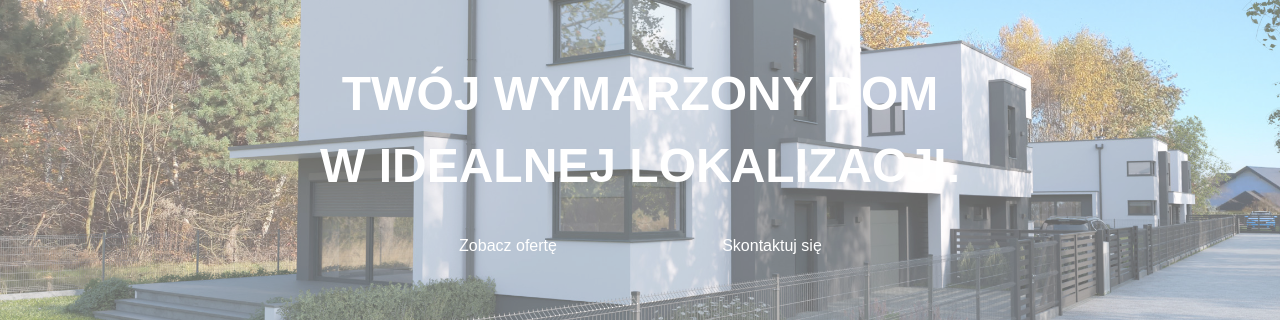
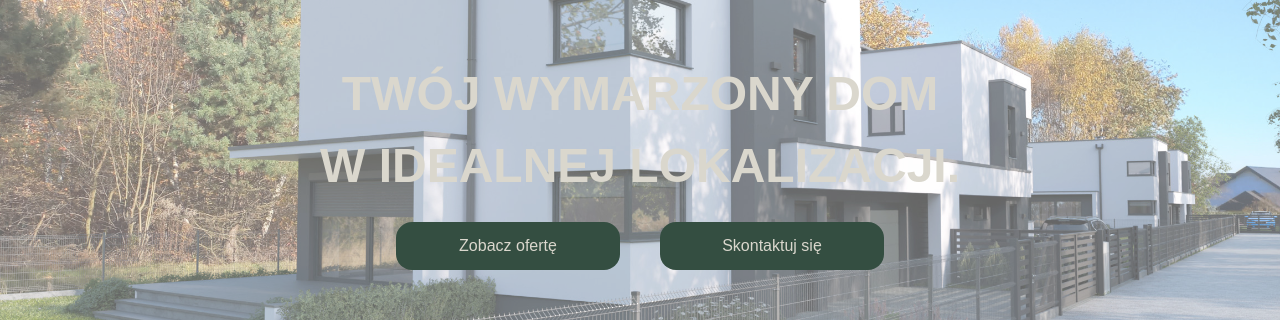
Before and after one commit to damiankaniewski/czarnochowice-website, a Next.js app: page / in a window 1280 px wide. Shown: the part 230-550 px from the top of the page. Built offline with nearby package versions, Linux system fonts and the light colour scheme.

Commit message:
style: updated colors

```diff
--- a/src/components/HomeSection.tsx
+++ b/src/components/HomeSection.tsx
@@ -4,17 +4,17 @@ export default function HomeSection() {
       id="home"
       className="flex justify-center items-center w-full h-full flex-col relative z-20"
     >
-      <p className="text-3xl md:text-5xl text-white font-bold mb-6 text-center break-words max-w-full">
+      <p className="text-3xl md:text-5xl text-grey font-bold mb-6 text-center break-words max-w-full">
         TWÓJ WYMARZONY DOM
       </p>
-      <p className="text-3xl md:text-5xl text-white font-bold text-center break-words max-w-full">
+      <p className="text-3xl md:text-5xl text-grey font-bold text-center break-words max-w-full">
         W IDEALNEJ LOKALIZACJI.
       </p>
       <div className="flex max-md:flex-col max-md:space-y-5 max-md:w-full max-md:items-center md:space-x-10 mt-8">
-        <button className="py-3 w-56 max-md:w-3/5 bg-darkGreen text-white rounded-2xl hover:bg-darkOrange transition break-words max-w-full">
+        <button className="py-3 w-56 max-md:w-3/5 bg-green4 text-grey rounded-2xl hover:bg-grey hover:text-green4 transition break-words max-w-full">
           Zobacz ofertę
         </button>
-        <button className="py-3 w-56 max-md:w-3/5 bg-darkGreen text-white rounded-2xl hover:bg-darkOrange transition break-words max-w-full">
+        <button className="py-3 w-56 max-md:w-3/5 bg-green4 text-grey rounded-2xl hover:bg-grey hover:text-green4 transition break-words max-w-full">
           Skontaktuj się
         </button>
       </div>
```
